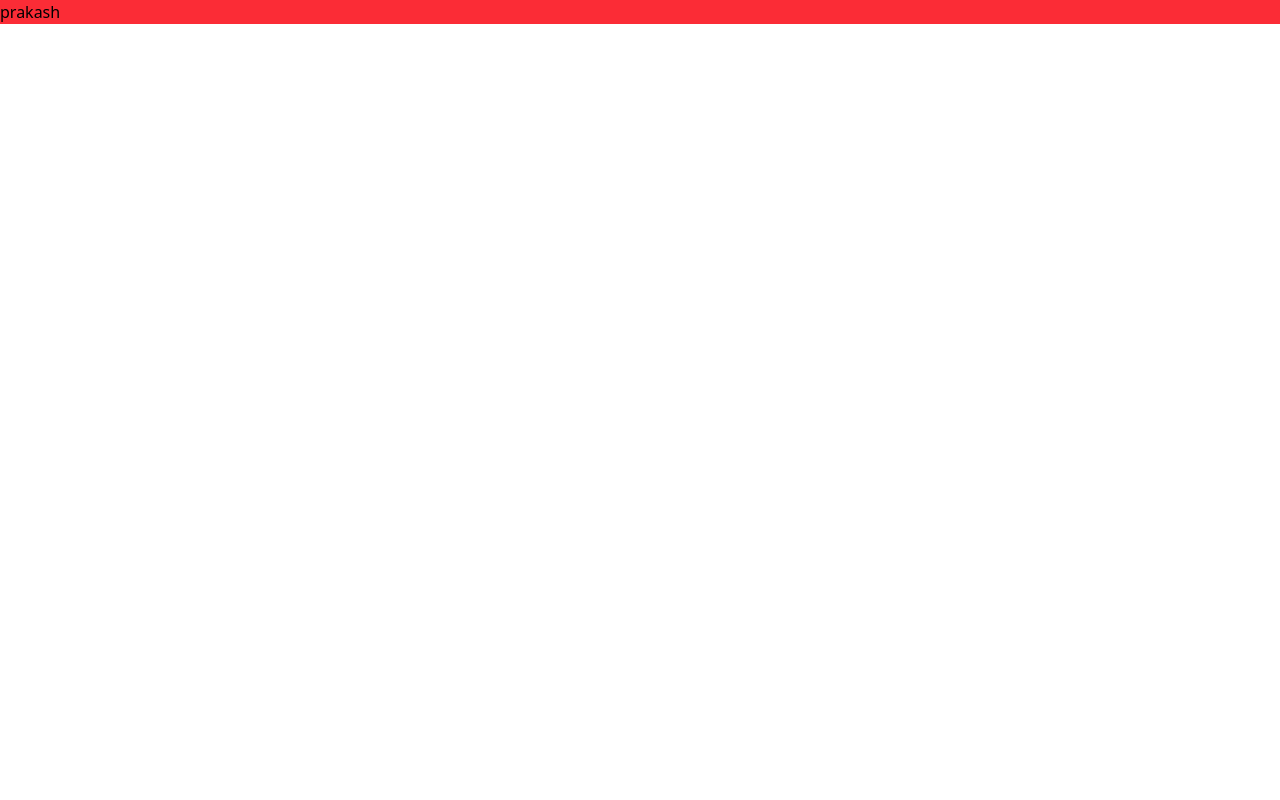
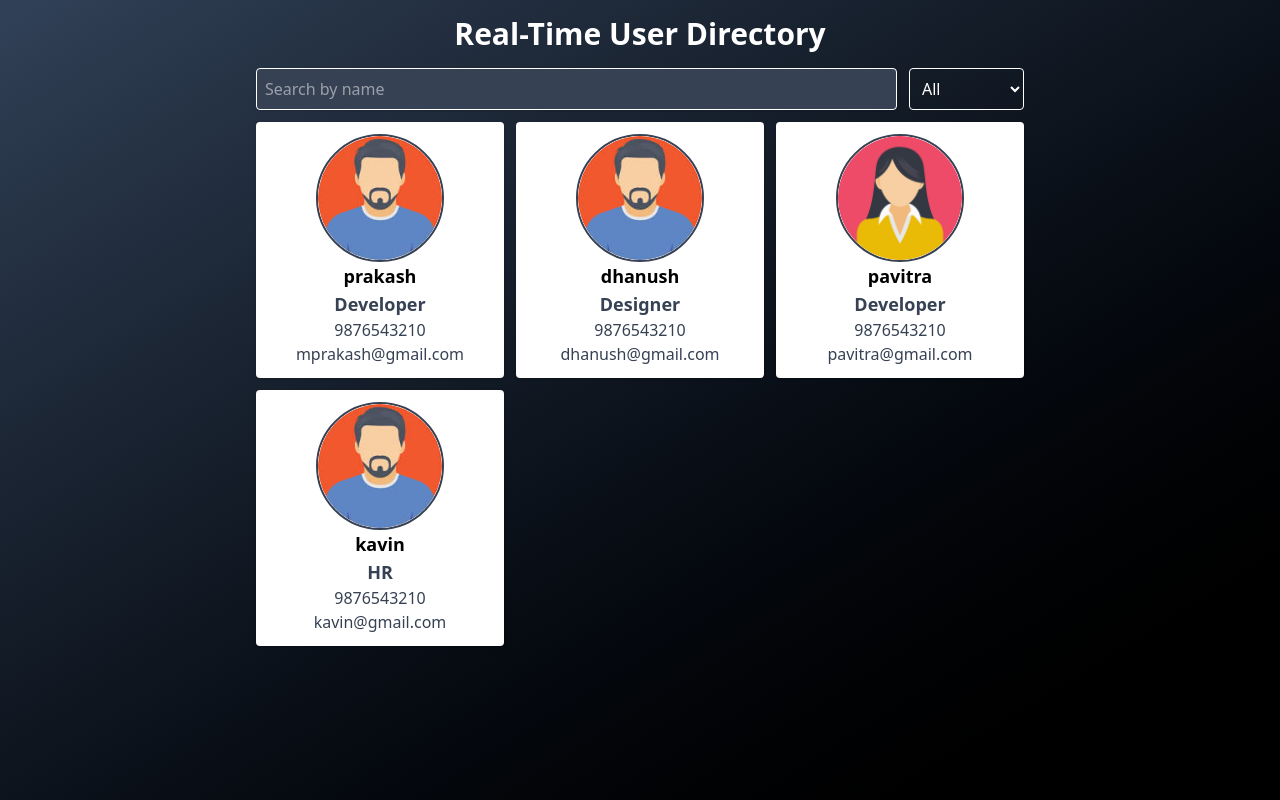
Before and after one commit to prakashmcodes/user-directory-search, a website built with Vite: page index.html in a window 1280 px wide. Built offline with nearby package versions, Linux system fonts and the light colour scheme.

Commit message:
feat: added user directory ui and logic

```diff
--- a/index.html
+++ b/index.html
@@ -3,10 +3,32 @@
 <head>
   <meta charset="UTF-8">
   <meta name="viewport" content="width=device-width, initial-scale=1.0">
+  <link rel="shortcut icon" href="./src/images/directory.png" type="image/x-icon">
   <link rel="stylesheet" href="./src/style.css">
-  <title>Document</title>
+  <title>Real-time User Directory</title>
 </head>
-<body>
-  <h1 class="bg-red-500">prakash</h1>
+<body class="bg-linear-to-br from-slate-700 to-black min-h-screen text-white">
+
+  <h1 class="text-center font-semibold text-3xl pt-4"> Real-Time User Directory</h1>
+
+  <div class="max-w-3xl flex mx-auto justify-center items-center gap-3">
+    <input type="text" id="searchinput" class="border w-full p-2 mt-4 bg-gray-700 rounded shadow" placeholder="Search by name">
+    <select  id="selectrole" class="border p-2 mt-4 rounded">
+      <option class="text-black" value="all">All</option>
+      <option class="text-black" value="Developer">Developer</option>
+      <option class="text-black" value="Designer">Designer</option>
+      <option class="text-black" value="HR">HR</option>
+    </select>
+  </div>
+
+  <!--user list-->
+
+  <div class="max-w-3xl grid grid-cols-2 md:grid-cols-3 gap-3 mt-3 mx-auto" id="userlist">
+
+
+
+  </div>
+
+  <script type="module" src="./src/main.js"></script>
 </body>
 </html>
--- a/src/main.js
+++ b/src/main.js
@@ -0,0 +1,78 @@
+const searchInputEl = document.getElementById("searchinput");
+const selectRoleEl = document.getElementById("selectrole");
+const userListEl = document.getElementById("userlist");
+
+const userData = [
+  {
+    name: "prakash",
+    role: "Developer",
+    email: "mprakash@gmail.com",
+    contact: 9876543210,
+    image: "/src/images/maledp.jpeg",
+  },
+  {
+    name: "dhanush",
+    role: "Designer",
+    email: "dhanush@gmail.com",
+    contact: 9876543210,
+    image: "/src/images/maledp.jpeg",
+  },
+  {
+    name: "pavitra",
+    role: "Developer",
+    email: "pavitra@gmail.com",
+    contact: 9876543210,
+    image: "/src/images/femaledp.jpg",
+  },
+  {
+    name: "kavin",
+    role: "HR",
+    email: "kavin@gmail.com",
+    contact: 9876543210,
+    image: "/src/images/maledp.jpeg",
+  },
+];
+
+//display user
+const displayUser=(userData)=>{
+    userListEl.innerHTML=""
+if(userData.length==0){
+    userListEl.innerHTML=`<p class="text-red-700 mt-3 p-3">No user found</P>`
+    return
+}
+
+userData.forEach((userdata)=>{
+  console.log(userdata)
+
+    const cardEl=document.createElement("div")
+    cardEl.innerHTML=`<div class="bg-white p-3 rounded shadow flex flex-col justify-center items-center">
+      <img src=${userdata.image} class="h-32 w-32 object-cover rounded-full border-2 border-gray-700">
+      <h1 class="font-bold text-black text-lg">${userdata.name}</h1>
+      <h1 class="font-semibold text-gray-700 text-lg">${userdata.role}</h1>
+      <p class="text-gray-700">${userdata.contact}</p>
+      <p class="text-gray-700">${userdata.email}</p>
+    </div>`
+userListEl.append(cardEl)
+
+})
+}
+
+
+
+const filteredData=()=>{
+    const searchValue=searchInputEl.value.toLowerCase().trim()
+    const filterValue=selectRoleEl.value.toLowerCase()
+
+    const filtered = userData.filter((userData)=> {
+      const searchedUser = userData.name.toLowerCase().includes(searchValue)
+      const matchRole=filterValue==="all"||userData.role.toLowerCase()==filterValue
+   return searchedUser && matchRole
+    })
+    console.log(filtered)
+    displayUser(filtered)
+}
+
+searchInputEl.addEventListener('input',filteredData)
+selectRoleEl.addEventListener('change',filteredData)
+
+displayUser(userData)
--- a/vite.config.js
+++ b/vite.config.js
@@ -5,4 +5,9 @@ export default defineConfig({
   plugins: [
     tailwindcss(),
   ],
+  server: {
+    allowedHosts: [
+        'communicate-hotel-societies-oct.trycloudflare.com'
+    ]
+  }
 })
```
Also changed, not shown: src/images/directory.png (added), src/images/femaledp.jpg (added), src/images/maledp.jpeg (added).
